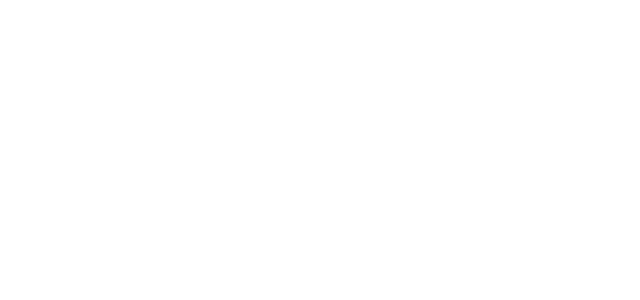
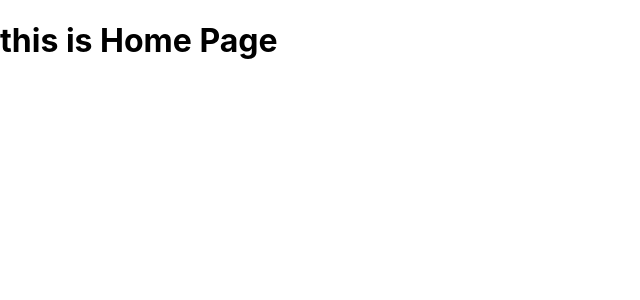
Before and after one commit to Pasindu-Lakmal/portfolio, a React (Create React App) app: page / in a window 1280 px wide. Shown: the top 300 px of the page, without its empty margins (0-640 px from the left). Built offline with nearby package versions, Linux system fonts and the light colour scheme.

Commit message:
element change

```diff
--- a/src/App.js
+++ b/src/App.js
@@ -6,8 +6,8 @@
   return (
     <Router>
       <Routes>
-        <Route path="/" elemant={<HomePage />} />
-        <Route path="/about" elemant={<AboutPage />} />
+        <Route path="/" element={<HomePage />} />
+        <Route path="/about" element={<AboutPage />} />
       </Routes>
     </Router>
   );
```
